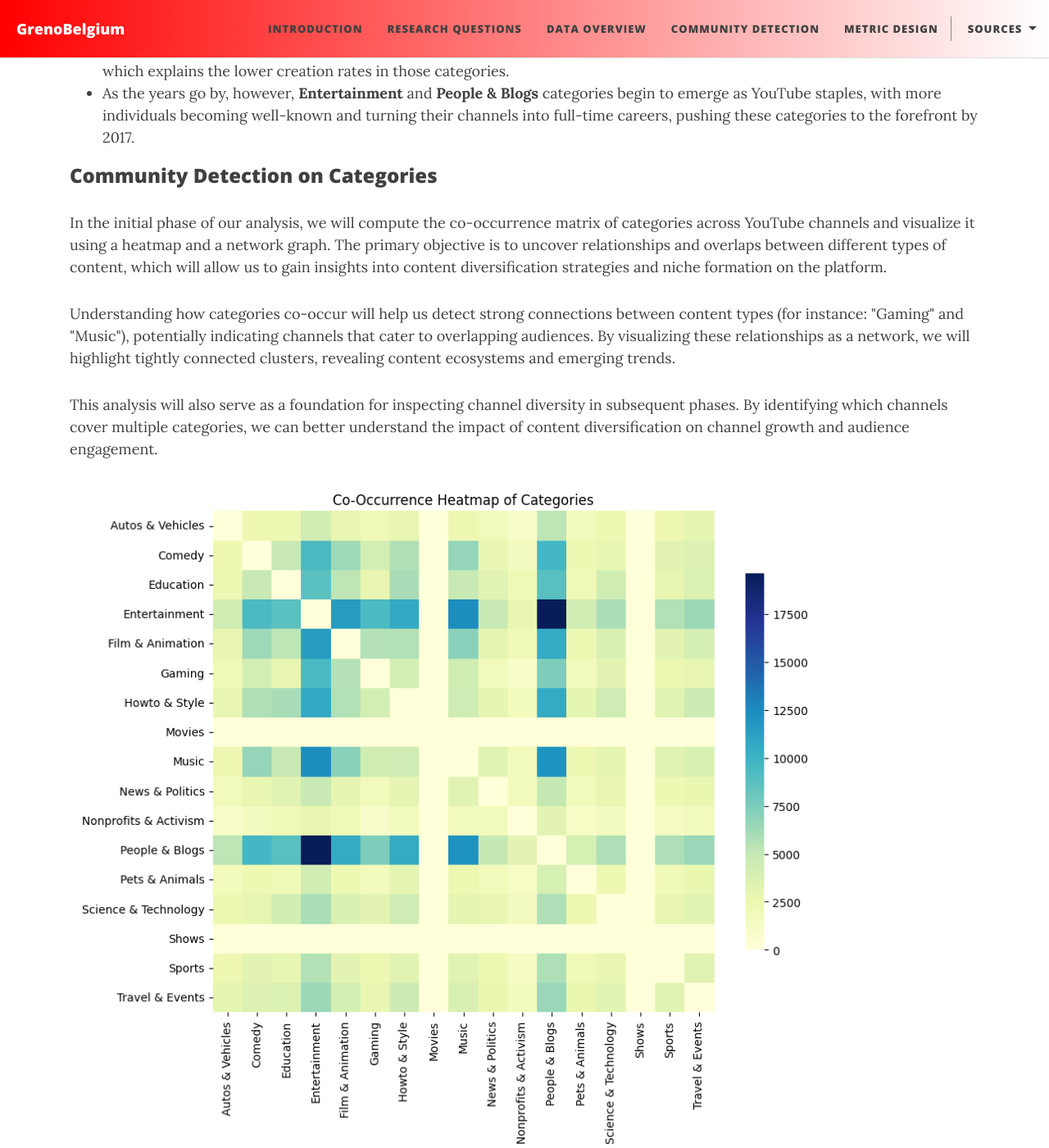
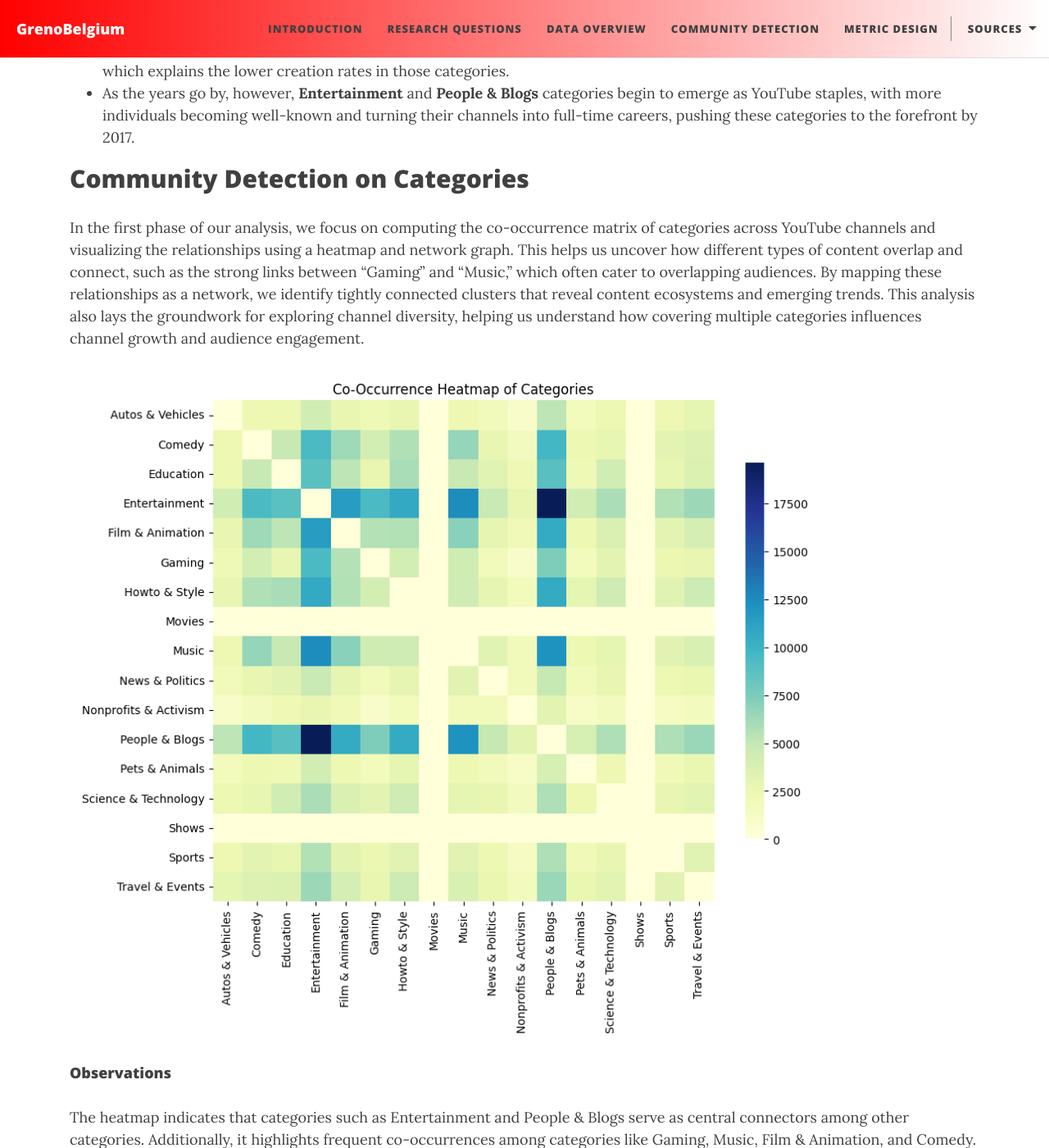
Before and after one commit to epfl-ada/ada-2024-project-grenobelgium, a Jekyll site: the page built from index.html, in a window 1280 px wide and 1400 px high, scrolled down 8007 px. Shown: the whole window at 82% size. Built offline with Jekyll 4.4.1, drawn with Linux system fonts in a browser that asks for light colours; some of the changed text lies outside the part shown.

Commit message:
Rewrite community detection paragraph

```diff
--- a/index.html
+++ b/index.html
@@ -87,15 +87,9 @@ However, we lack sufficient data between 2015 and the end of 2016, which prevent
     </ul>
 </section>
 <section id="community-detection-on-categories">
-    <h3>Community Detection on Categories</h3>
+    <h2>Community Detection on Categories</h2>
     <p>
-        In the initial phase of our analysis, we will compute the co-occurrence matrix of categories across YouTube channels and visualize it using a heatmap and a network graph. The primary objective is to uncover relationships and overlaps between different types of content, which will allow us to gain insights into content diversification strategies and niche formation on the platform.
-    </p>
-    <p>
-        Understanding how categories co-occur will help us detect strong connections between content types (for instance: "Gaming" and "Music"), potentially indicating channels that cater to overlapping audiences. By visualizing these relationships as a network, we will highlight tightly connected clusters, revealing content ecosystems and emerging trends.
-    </p>
-    <p>
-        This analysis will also serve as a foundation for inspecting channel diversity in subsequent phases. By identifying which channels cover multiple categories, we can better understand the impact of content diversification on channel growth and audience engagement.
+        In the first phase of our analysis, we focus on computing the co-occurrence matrix of categories across YouTube channels and visualizing the relationships using a heatmap and network graph. This helps us uncover how different types of content overlap and connect, such as the strong links between “Gaming” and “Music,” which often cater to overlapping audiences. By mapping these relationships as a network, we identify tightly connected clusters that reveal content ecosystems and emerging trends. This analysis also lays the groundwork for exploring channel diversity, helping us understand how covering multiple categories influences channel growth and audience engagement.
     </p>
     <p>
         <img src="assets/img/heatmap.png" alt="Heatmap">
@@ -105,7 +99,7 @@ However, we lack sufficient data between 2015 and the end of 2016, which prevent
         The heatmap indicates that categories such as Entertainment and People & Blogs serve as central connectors among other categories. Additionally, it highlights frequent co-occurrences among categories like Gaming, Music, Film & Animation, and Comedy.
     </p>
 
-    <h3>Co_occurrence Network</h3>
+    <h4>Co-occurrence Network</h4>
     <p>
         To better understand the relationships between different content categories, we analyze the co-occurrence patterns between them across channels. By visualizing these co-occurrences in a network plot, we can uncover clusters of categories that frequently appear together, providing insights into content strategies and audience interests. This visualization will help us identify key content synergies and how channels group their themes, ultimately shedding light on the dynamics of content diversification on the platform.
     </p>
@@ -127,7 +121,7 @@ However, we lack sufficient data between 2015 and the end of 2016, which prevent
         <img src="assets/img/interractive_conetwork.png" alt="Interactive Conetwork">
     </p>
      </p> This plot reinforces the clusters identified in the previous visualization. However, it also highlights a limitation of Louvain's algorithm: it fails to recognize isolated categories as distinct clusters. Instead, these categories are often grouped with others, despite not sharing significant co-occurrence relationships. This issue arises because Louvain's method focuses on maximizing modularity, which can sometimes lead to less accurate representations of small or isolated communities that lack strong connections. To address this, additional refinement techniques or alternative community detection algorithms might be necessary to better capture these isolated categories.    </p>
-
+</section>
 
 <section id="metric-design">
 <h2>Design of a Channel Diversity Metric: A Quantitative Approach to Content Diversity</h2>
```
